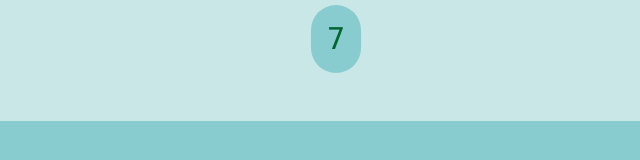
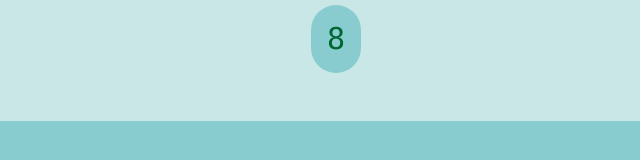
Before and after one commit to mxsti/chess-scoreboard, a plain HTML site: page index.html in a window 1280 px wide. Shown: the part 632-792 px from the top of the page, 0-640 px from the left. Drawn offline with nearby package versions, Linux system fonts and the light colour scheme.

Commit message:
update score

```diff
--- a/index.html
+++ b/index.html
@@ -15,7 +15,7 @@
     <div class="flex flex-col items-center mb-8 md:mb-0">
         <h2 class="text-3xl bg-[#89cccf] rounded-xl p-3 m-2">Luki</h2>
         <img src="images/luki.jpeg" alt="luki" class="rounded-full w-4/5 h-auto"/>
-        <p class="m-2 p-4 text-3xl bg-[#89cccf] rounded-full text-green-800">7</p>
+        <p class="m-2 p-4 text-3xl bg-[#89cccf] rounded-full text-green-800">8</p>
     </div>
     <div class="flex flex-col items-center">
         <h2 class="text-3xl bg-[#89cccf] rounded-xl p-3 m-2">Nici</h2>
```
